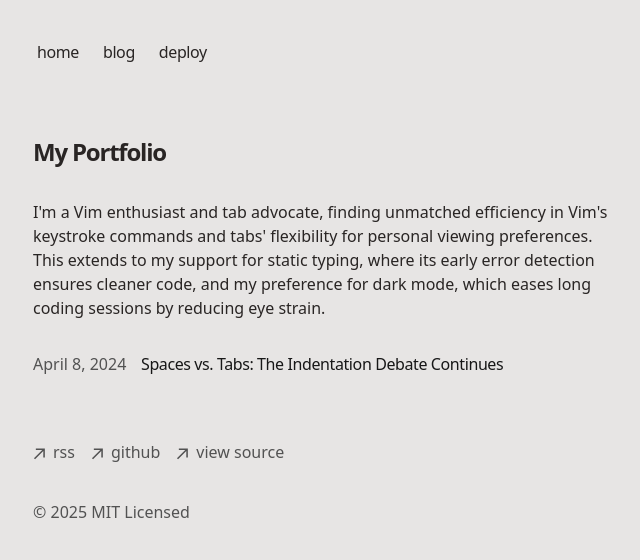
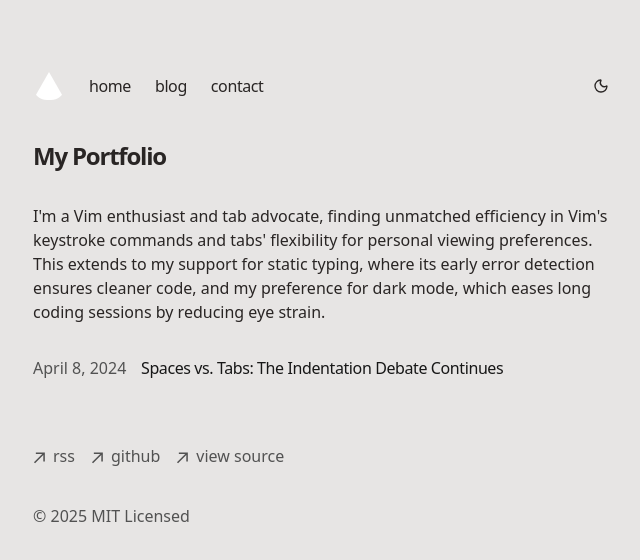
Before and after one commit to elsamrafisptr/my-labs, a Next.js app: page / in a window 1280 px wide. Shown: the top 560 px of the page, without its empty margins (319-959 px from the left). Built offline with nearby package versions, Linux system fonts and the light colour scheme.

Commit message:
feat: add some api and api route

```diff
--- /dev/null
+++ b/src/app/(api)/api/location/route.ts
@@ -0,0 +1,3 @@
+export const GET = async (req: Request) => {
+  return Response.json({ loc: req.headers.get('X-Vercel-IP-Country') })
+}
--- /dev/null
+++ b/src/components/elements/check-location.tsx
@@ -0,0 +1,16 @@
+'use client'
+
+import { useEffect } from 'react'
+
+const CheckLocation = () => {
+  useEffect(() => {
+    if (!localStorage.getItem('location')) {
+      fetch('/api/location')
+        .then(res => res.json())
+        .then(data => localStorage.setItem('location', data.loc))
+    }
+  }, [])
+  return null
+}
+
+export default CheckLocation
--- a/src/components/elements/navbar.tsx
+++ b/src/components/elements/navbar.tsx
@@ -1,40 +1,60 @@
+'use client'
+
+import Image from 'next/image'
 import Link from 'next/link'
 
-const navItems = {
-  '/': {
-    name: 'home'
-  },
-  '/blog': {
-    name: 'blog'
-  },
-  'https://vercel.com/templates/next.js/portfolio-starter-kit': {
-    name: 'deploy'
-  }
-}
+import { motion } from 'framer-motion'
+import { MoonIcon, SunIcon } from 'lucide-react'
+import { useTheme } from 'next-themes'
+import { useEffect, useState } from 'react'
 
-export function Navbar() {
+export const Navbar = () => {
+  const { theme, setTheme } = useTheme()
+  const [isClient, setIsClient] = useState(false)
+  useEffect(() => {
+    setIsClient(true)
+  }, [])
+
   return (
-    <aside className="mb-16 -ml-[8px] tracking-tight">
-      <div className="lg:sticky lg:top-20">
-        <nav
-          className="fade relative flex scroll-pr-6 flex-row items-start px-0 pb-0 md:relative md:overflow-auto"
-          id="nav"
-        >
-          <div className="flex flex-row space-x-0 pr-10">
-            {Object.entries(navItems).map(([path, { name }]) => {
-              return (
-                <Link
-                  key={path}
-                  href={path}
-                  className="relative m-1 flex px-2 py-1 align-middle transition-all hover:text-neutral-800 dark:hover:text-neutral-200"
-                >
-                  {name}
-                </Link>
-              )
-            })}
-          </div>
-        </nav>
+    <motion.div
+      initial={{ opacity: 0, y: 0 }}
+      animate={{ opacity: 1, y: 0 }}
+      transition={{ duration: 0.2, ease: 'easeInOut' }}
+      className="container my-6 flex max-w-[680px] flex-row items-center justify-between gap-4 lg:my-10"
+    >
+      <div className="flex flex-row items-center gap-4 tracking-tight md:gap-6">
+        <Link href="/" className="hover:opacity-70">
+          <Image
+            src="/vercel.svg"
+            alt="logo"
+            width={32}
+            height={32}
+            className="rounded-full"
+          />
+        </Link>
+        <Link href="/" className="hover:opacity-70">
+          home
+        </Link>
+        <Link href="/blog" className="hover:opacity-70">
+          blog
+        </Link>
+        <Link href="/contact" className="hover:opacity-70">
+          contact
+        </Link>
       </div>
-    </aside>
+      <div className="flex flex-row items-center gap-4 md:gap-6">
+        {isClient ? (
+          <button
+            type="button"
+            onClick={() => {
+              setTheme(theme === 'light' ? 'dark' : 'light')
+            }}
+            className="transition-all hover:opacity-70"
+          >
+            {theme === 'dark' ? <SunIcon size={16} /> : <MoonIcon size={16} />}
+          </button>
+        ) : null}
+      </div>
+    </motion.div>
   )
 }
```
